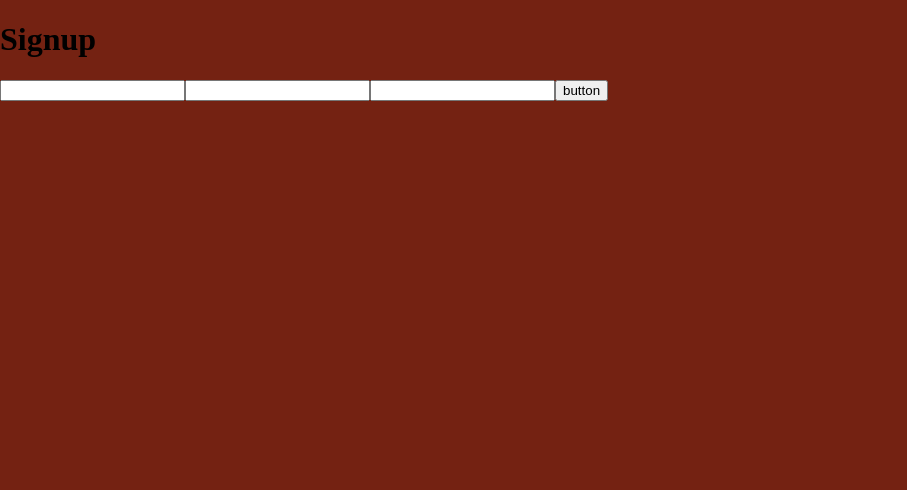
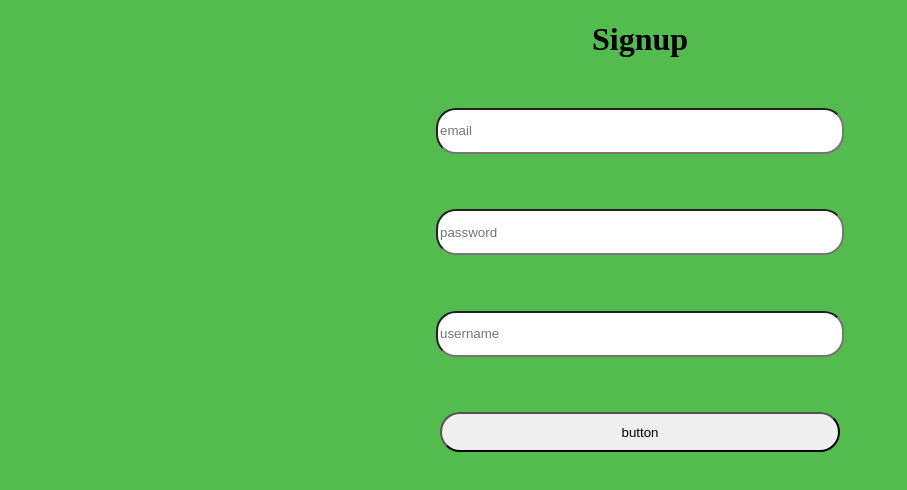
Before and after one commit to junkun0129/IwataniQuest-frontend, a React (Vite) app: page /signup in a window 1280 px wide. Shown: the top 490 px of the page, without its empty margins (0-907 px from the left). Built offline with nearby package versions, Linux system fonts and the light colour scheme; no server answers.

Commit message:
created HP2

```diff
--- a/package.json
+++ b/package.json
@@ -9,7 +9,9 @@
     "preview": "vite preview"
   },
   "dependencies": {
+    "@mui/material": "^5.11.15",
     "@reduxjs/toolkit": "^1.9.3",
+    "@types/material-ui": "^0.21.12",
     "framer-motion": "^10.5.0",
     "react": "^18.2.0",
     "react-dom": "^18.2.0",
--- /dev/null
+++ b/src/component/HP2.tsx
@@ -0,0 +1,31 @@
+import * as React from "react";
+import { Component } from "react";
+import { motion } from "framer-motion";
+import { Box } from "@mui/material";
+type Props = { sceneState: number; dialog: string };
+const HP2 = React.forwardRef(({}: Props, ref) => {
+  return (
+    <>
+      <div
+        ref={ref}
+        sx={{
+          position: "relative",
+          width: "100%",
+          height: "240px",
+          border: "10px solid white",
+          borderRadius: "20px",
+          boxSizing: "border-box",
+          display: "flex",
+          justifyContent: "center",
+          alignItems: "center",
+          //   background: `linear-gradient(to left, black ${
+          //     (1 - hp / mxHp) * 100
+          //   }%, lime ${(1 - hp / mxHp) * 100}% ${(hp / mxHp) * 100}%)`,
+        }}
+      >
+        miteiruzo
+      </div>
+    </>
+  );
+});
+export default motion(HP2);
--- a/src/fieldcompo/GamePanel.ts
+++ b/src/fieldcompo/GamePanel.ts
@@ -291,7 +291,7 @@ export class GamePanel {
   }
 
   public Encounter(): boolean {
-    const ramdomNum: number = Math.floor(Math.random() * 1000);
+    const ramdomNum: number = Math.floor(Math.random() * 100);
 
     if (ramdomNum === 50) {
       return true;
--- a/src/gamecompo/Battle.tsx
+++ b/src/gamecompo/Battle.tsx
@@ -36,6 +36,7 @@ import {
 import { enemyStatusType } from "../store/features/enemySlice";
 import { useNonInitialEffect } from "../customhooks/useNonInitialEffect";
 import reuseValue from "../reuseValue";
+import HP2 from "../component/HP2";
 
 export type enemeyStatusType = {
   hp: number;
@@ -163,17 +164,6 @@ function Battle({ socket }: socketType) {
       });
   }, [sceneState === enemiesActionScene]);
 
-  // let isDefeatAll = enemySelectors.every(function (enemy) {
-  //   return enemy.hp <= 0;
-  // });
-
-  // useNonInitialEffect(() => {
-  //   setSceneState(7);
-  //   dispatch(getExp({ exp: totalExp }));
-  //   isDefeatAll = false;
-  //   // socket.emit("back", "backback")
-  // }, [isDefeatAll]);
-
   useNonInitialEffect(() => {
     socket.emit("back", "backback");
     setSceneState(0);
@@ -206,8 +196,10 @@ function Battle({ socket }: socketType) {
             return (
               <motion.div
                 animate={enemy.hp <= 0 ? { opacity: 0 } : { opacity: 1 }}
+                style={{ border: "black 9px solid" }}
               >
                 <div>{enemy.hp}</div>
+
                 <div
                   style={{
                     display: "flex",
@@ -245,7 +237,7 @@ function Battle({ socket }: socketType) {
           style={{ display: "flex", justifyContent: "center", zIndex: 3 }}
           className={styles.hp}
         >
-          <HP
+          {/* <HP
             dialog={dialog}
             sceneState={sceneState}
             dragX={(x) => dragX.set(x)}
@@ -255,7 +247,15 @@ function Battle({ socket }: socketType) {
             childSceneState={(s) => setSceneState(s)}
             startover={startover}
             enemyAttackNum={(n) => setWhichEnemyAt(n)}
-          ></HP>
+          ></HP> */}
+          <HP2
+            drag
+            dragConstraints={{ left: 0, right: 0, top: 0, bottom: 0 }}
+            dragTransition={{ bounceStiffness: 500, bounceDamping: 20 }}
+            dragElastic={0.8}
+            sceneState={0}
+            dialog={""}
+          ></HP2>
         </div>
 
         <div className={styles.option}>
--- a/src/mainroutes/Game.module.scss
+++ b/src/mainroutes/Game.module.scss
@@ -1,5 +1,5 @@
 body {
-  background-color: rgb(116, 34, 18);
+  background-color: rgb(84, 188, 78);
   padding: 0;
   margin: 0;
   position: relative;
--- a/src/mainroutes/Home.tsx
+++ b/src/mainroutes/Home.tsx
@@ -5,10 +5,55 @@ function Home() {
   const navi = useNavigate();
   return (
     <>
-      <h1>Home</h1>
-      <h1 onClick={(e) => navi("/login")}>login</h1>
-      <h1 onClick={() => navi("/signup")}>home</h1>
-      <h1 onClick={() => navi("/game")}>home</h1>
+      <div
+        style={{
+          width: 500,
+          height: 500,
+          display: "flex",
+          justifyContent: "center",
+          alignItems: "center",
+          // backgroundColor: "red",
+          flexDirection: "column",
+        }}
+      >
+        <h1>Home</h1>
+        <h1
+          style={{
+            color: "white",
+            border: "white 10px solid",
+            padding: "5%",
+            borderRadius: "20px",
+            cursor: "pointer",
+          }}
+          onClick={() => navi("/signup")}
+        >
+          sign up
+        </h1>
+        <h1
+          style={{
+            color: "white",
+            border: "white 10px solid",
+            padding: "5%",
+            borderRadius: "20px",
+            cursor: "pointer",
+          }}
+          onClick={(e) => navi("/login")}
+        >
+          login
+        </h1>
+        <h1
+          style={{
+            color: "white",
+            border: "white 10px solid",
+            padding: "5%",
+            borderRadius: "20px",
+            cursor: "pointer",
+          }}
+          onClick={() => navi("/game")}
+        >
+          game
+        </h1>
+      </div>
     </>
   );
 }
--- a/src/mainroutes/Login.tsx
+++ b/src/mainroutes/Login.tsx
@@ -60,22 +60,48 @@ function Login({ socket }: socketType) {
   return (
     <>
       {error && <h1>{error}</h1>}
+      <div
+        style={{
+          display: "flex",
+          justifyContent: "center",
+          alignItems: "center",
+          flexDirection: "column",
+        }}
+      >
         <h1>login</h1>
-      <form onSubmit={loginsubmit}>
+        <form
+          onSubmit={loginsubmit}
+          style={{
+            display: "flex",
+            flexDirection: "column",
+            justifyContent: "space-around",
+            alignItems: "center",
+            width: 500,
+            height: 500,
+          }}
+        >
           <input
             type="text"
             name="email"
             value={email}
             onChange={(e) => setEmail(e.target.value)}
+            style={{ width: "80%", height: "7%", borderRadius: "20px" }}
           />
           <input
             type="text"
             name="password"
             value={password}
             onChange={(e) => setPassword(e.target.value)}
+            style={{ width: "80%", height: "7%", borderRadius: "20px" }}
           />
-        <button type="submit">button</button>
+          <button
+            style={{ width: "80%", height: "7%", borderRadius: "20px" }}
+            type="submit"
+          >
+            Login
+          </button>
         </form>
+      </div>
     </>
   );
 }
--- a/src/mainroutes/Signup.tsx
+++ b/src/mainroutes/Signup.tsx
@@ -44,29 +44,81 @@ function Signup() {
 
   return (
     <>
+      <div
+        style={{
+          display: "flex",
+          flexDirection: "column",
+          alignItems: "center",
+          // backgroundColor: "red",
+        }}
+      >
         <h1>Signup</h1>
-      <form onSubmit={submitForm}>
+        <form
+          onSubmit={submitForm}
+          style={{
+            display: "flex",
+            flexDirection: "column",
+            width: 500,
+            height: 400,
+            justifyContent: "space-around",
+            alignItems: "center",
+            // backgroundColor: "red",
+          }}
+        >
           <input
             type="text"
             name="email"
             value={email}
+            placeholder="email"
             onChange={(e) => setEmail(e.target.value)}
+            style={{
+              display: "flex",
+              justifyContent: "center",
+              alignItems: "center",
+              width: "80%",
+              height: "10%",
+              borderRadius: "20px",
+            }}
           />
           <input
             type="text"
             name="password"
             value={password}
+            placeholder="password"
             onChange={(e) => setPassword(e.target.value)}
+            style={{
+              display: "flex",
+              justifyContent: "center",
+              alignItems: "center",
+              width: "80%",
+              height: "10%",
+              borderRadius: "20px",
+            }}
           />
           <input
             type="text"
             name="name"
             value={name}
+            placeholder="username"
             onChange={(e) => setName(e.target.value)}
+            style={{
+              display: "flex",
+              justifyContent: "center",
+              alignItems: "center",
+              width: "80%",
+              height: "10%",
+              borderRadius: "20px",
+            }}
           />
-        <button type="submit">button</button>
+          <button
+            style={{ width: "80%", height: "10%", borderRadius: "20px" }}
+            type="submit"
+          >
+            button
+          </button>
         </form>
         {error && <h1>{error}</h1>}
+      </div>
     </>
   );
 }
--- a/src/reuseValue.ts
+++ b/src/reuseValue.ts
@@ -1,5 +1,8 @@
+const localhost = "http://localhost:8080";
+const renderURL = "https://iwataniquest-backend.onrender.com";
+
 const reuseValue = {
-  serverURL: "https://iwataniquest-backend.onrender.com",
+  serverURL: localhost,
 };
 
 export default reuseValue;
```
Also changed, not shown: 1 other file (tests, documents, lock files or other folders). Lines whose indentation alone changed are shown as unchanged.
